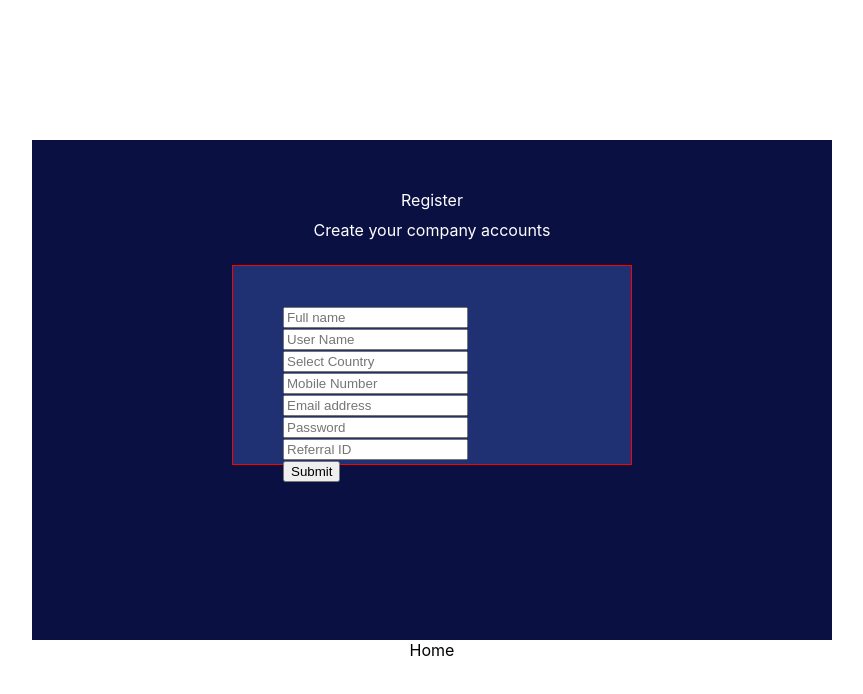
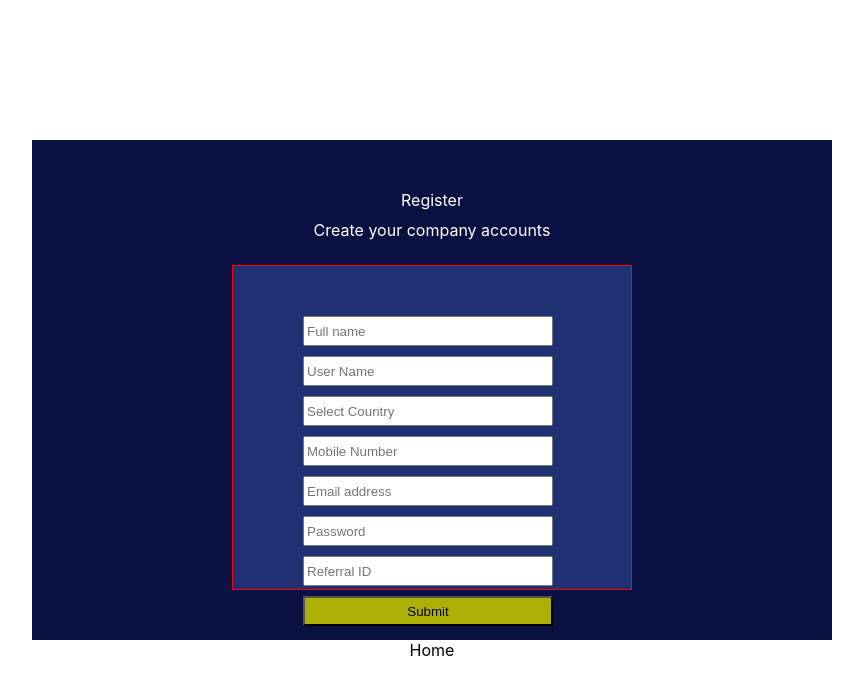
Before and after one commit to AnnaduraiVijay/portal, a Next.js app: page /register in a window 1280 px wide. Shown: the top 694 px of the page, without its empty margins (208-1071 px from the left). Built offline with nearby package versions, Linux system fonts and the light colour scheme.

Commit message:
register form

```diff
--- a/component/register/register.js
+++ b/component/register/register.js
@@ -21,10 +21,23 @@ export default function Register() {
     const formArea = {
         border: "1px solid red",
         width: "400px",
-        height: "200px",
+        height: "325px",
         padding: "40px 0 0 50px",
         background: "rgb(32 49 115)",
         margin: "25px 0 0 200px"
+    };
+    const inputCnt = {
+        width: "250px",
+        height: "30px",
+        "margin-left": "20px",
+        "margin-top": "10px"
+    };
+    const inputCntBtn = {
+        width: "250px",
+        height: "30px",
+        "margin-left": "20px",
+        "margin-top": "10px",
+        background: "rgb(172 176 2)"
     };
 
 
@@ -87,6 +100,7 @@ export default function Register() {
                             value={full_name}
                             onChange={(e) => updateFormData(e)}
                             placeholder="Full name"
+                            style={inputCnt}
                             type="text"
                             name="full_name"
                             required
@@ -98,6 +112,7 @@ export default function Register() {
                             onChange={(e) => updateFormData(e)}
                             placeholder="User Name"
                             type="text"
+                            style={inputCnt}
                             name="username"
                             required
                         />
@@ -108,6 +123,7 @@ export default function Register() {
                             onChange={(e) => updateFormData(e)}
                             placeholder="Select Country"
                             type="text"
+                            style={inputCnt}
                             name="country_row_id"
                             required
                         />
@@ -118,6 +134,7 @@ export default function Register() {
                             onChange={(e) => updateFormData(e)}
                             placeholder="Mobile Number"
                             type="number"
+                            style={inputCnt}
                             name="mobile_number"
                             required
                         />
@@ -128,6 +145,7 @@ export default function Register() {
                             onChange={(e) => updateFormData(e)}
                             placeholder="Email address"
                             type="email"
+                            style={inputCnt}
                             name="email_id"
                             required
                         />
@@ -138,6 +156,7 @@ export default function Register() {
                             onChange={(e) => updateFormData(e)}
                             placeholder="Password"
                             type="password"
+                            style={inputCnt}
                             name="password"
                             required
                         />
@@ -148,11 +167,12 @@ export default function Register() {
                             onChange={(e) => updateFormData(e)}
                             placeholder="Referral ID"
                             type="text"
+                            style={inputCnt}
                             name="referral"
                         />
                     </div>
 
-                    <button type="submit">Submit</button>
+                    <button type="submit" style={inputCntBtn}>Submit</button>
                 </form>
             </div>
         </div>
```
